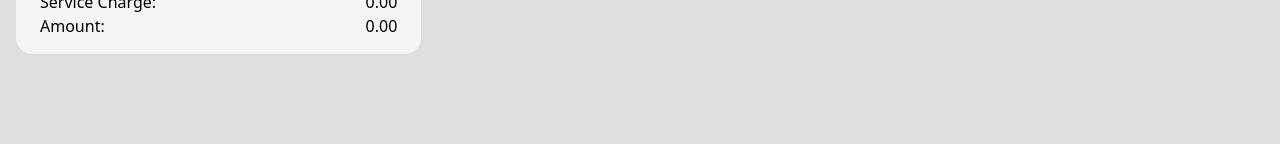
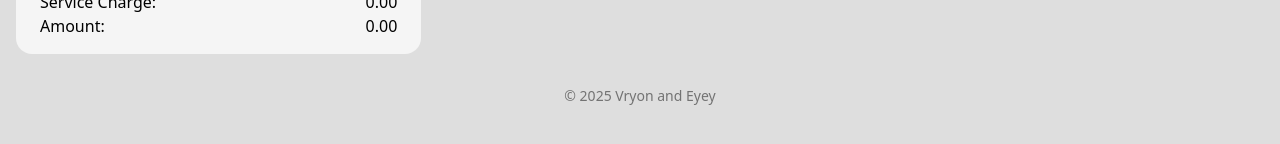
Before and after one commit to Vryon09/dining-bill-calculator, a React (Vite) app: page / in a window 1280 px wide. Shown: the part 590-734 px from the top of the page. Built offline with nearby package versions, Linux system fonts and the light colour scheme.

Commit message:
copyright

```diff
--- a/src/App.tsx
+++ b/src/App.tsx
@@ -19,6 +19,11 @@ function App() {
         />
         <Form formName="Without Vat" vatPer={1} scPer={0.05} color="#f5f5f5" />
       </div>
+      <div className="flex justify-center py-4">
+        <p className="text-sm text-neutral-500">
+          © {new Date().getFullYear()} Vryon and Eyey
+        </p>
+      </div>
     </div>
   );
 }
```
